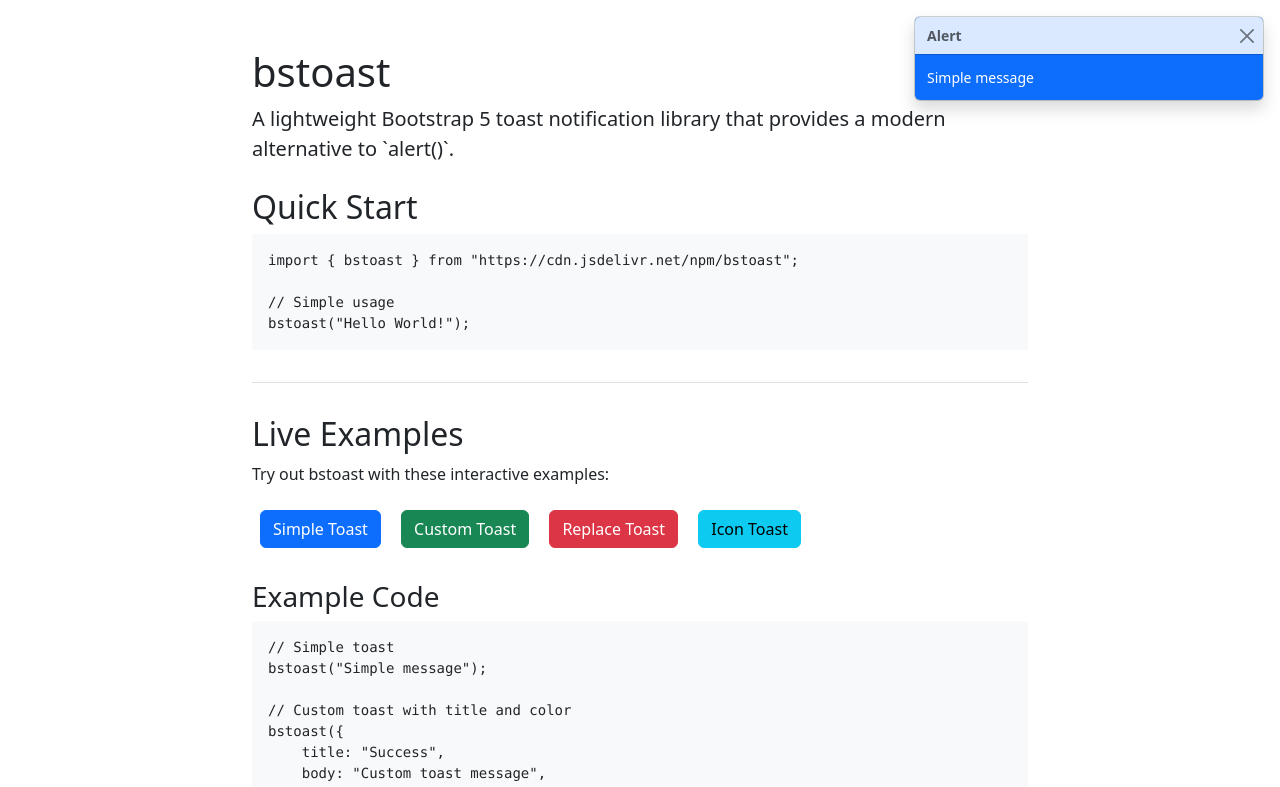
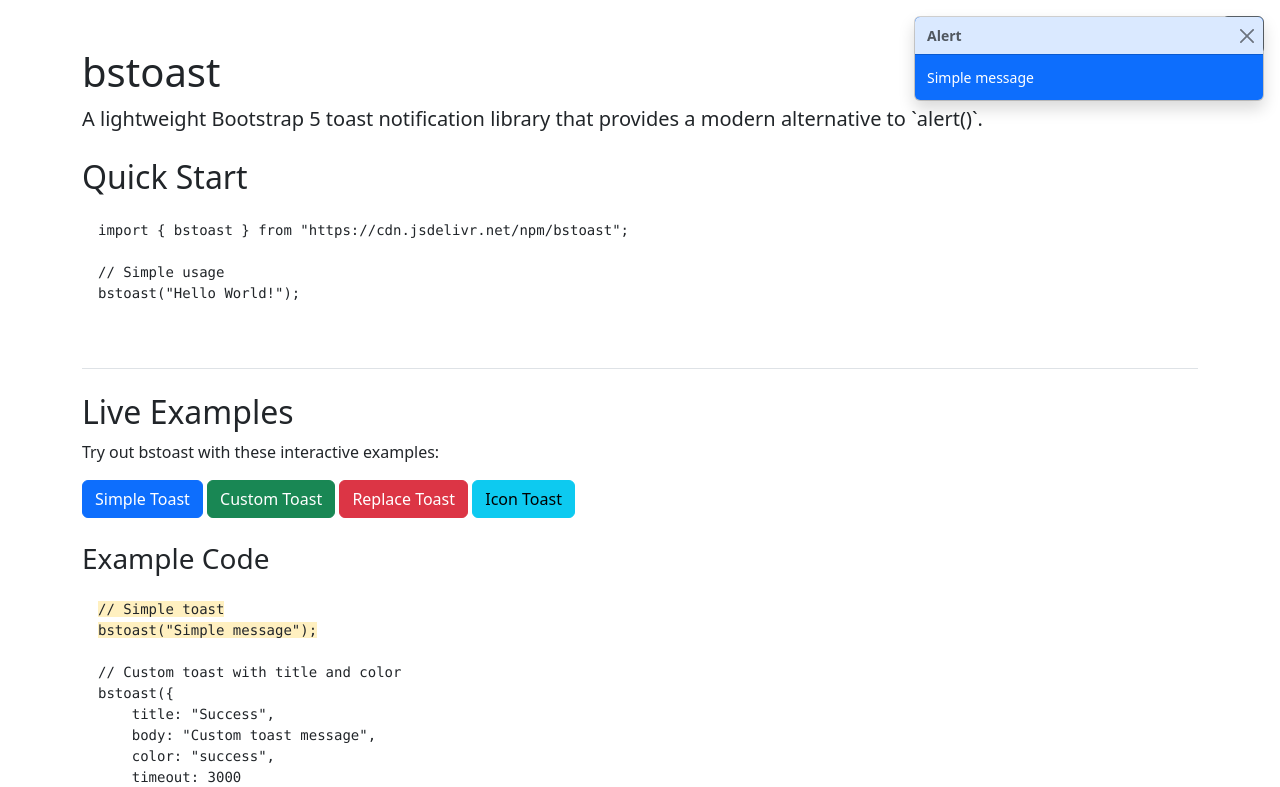
Before and after one commit to sanand0/bootstrap-alert, a website: page index.html in a window 1280 px wide. Both pictures are taken after a click on the button "Simple Toast". Shown: the top 787 px of the page. Drawn offline with nearby package versions, Linux system fonts and the light colour scheme.

Commit message:
ENH: Add code highlighting for live examples and dark mode toggle

```diff
--- a/index.html
+++ b/index.html
@@ -1,28 +1,29 @@
 <!DOCTYPE html>
-<html>
+<html data-bs-theme="light">
 <head>
     <title>bstoast - Bootstrap 5 Toast Notifications</title>
     <link href="https://cdn.jsdelivr.net/npm/bootstrap@5.3.0/dist/css/bootstrap.min.css" rel="stylesheet">
     <link href="https://cdn.jsdelivr.net/npm/bootstrap-icons@1.11.0/font/bootstrap-icons.css" rel="stylesheet">
     <style>
-        .container { max-width: 800px; }
-        .btn { margin: 0.5rem; }
-        pre { background: #f8f9fa; padding: 1rem; border-radius: 0.25rem; }
-        .example-section { margin-top: 2rem; padding-top: 2rem; border-top: 1px solid #dee2e6; }
+        #themeToggle { position: fixed; top: 1rem; right: 1rem; }
     </style>
 </head>
 <body>
+    <button id="themeToggle" class="btn btn-outline-secondary">
+        <i class="bi bi-moon-fill"></i>
+    </button>
+
     <div class="container mt-5">
         <h1>bstoast</h1>
         <p class="lead">A lightweight Bootstrap 5 toast notification library that provides a modern alternative to `alert()`.</p>
 
         <h2 class="mt-4">Quick Start</h2>
-        <pre><code>import { bstoast } from "https://cdn.jsdelivr.net/npm/bstoast";
+        <pre class="p-3 rounded"><code>import { bstoast } from "https://cdn.jsdelivr.net/npm/bstoast";
 
 // Simple usage
 bstoast("Hello World!");</code></pre>
 
-        <div class="example-section">
+        <div class="mt-5 pt-4 border-top">
             <h2>Live Examples</h2>
             <p>Try out bstoast with these interactive examples:</p>
 
@@ -34,7 +35,7 @@
             </div>
 
             <h3>Example Code</h3>
-            <pre><code>// Simple toast
+            <pre class="p-3 rounded"><code id="codeExample">// Simple toast
 bstoast("Simple message");
 
 // Custom toast with title and color
@@ -62,7 +63,7 @@
 });</code></pre>
         </div>
 
-        <div class="example-section">
+        <div class="mt-5 pt-4 border-top">
             <h2>Documentation</h2>
             <p>For full documentation, visit our <a href="https://github.com/prudhvi1709/bstoast">GitHub repository</a>.</p>
         </div>
@@ -72,8 +73,41 @@
     <script type="module">
         import { bstoast } from './script.js';
 
+        // Theme toggle functionality
+        const themeToggle = document.getElementById('themeToggle');
+        const html = document.documentElement;
+        const icon = themeToggle.querySelector('i');
+        const codeExample = document.getElementById('codeExample');
+
+        function highlightCode(startLine, endLine) {
+            const lines = codeExample.innerHTML.split('\n');
+            const highlightedLines = lines.map((line, index) => {
+                if (index >= startLine && index <= endLine) {
+                    return `<span class="bg-warning bg-opacity-25">${line}</span>`;
+                }
+                return line;
+            });
+            codeExample.innerHTML = highlightedLines.join('\n');
+        }
+
+        function updateThemeIcon() {
+            const isDark = html.getAttribute('data-bs-theme') === 'dark';
+            icon.className = isDark ? 'bi bi-sun-fill' : 'bi bi-moon-fill';
+        }
+
+        themeToggle.addEventListener('click', () => {
+            const currentTheme = html.getAttribute('data-bs-theme');
+            const newTheme = currentTheme === 'dark' ? 'light' : 'dark';
+            html.setAttribute('data-bs-theme', newTheme);
+            updateThemeIcon();
+        });
+
+        // Initialize theme icon
+        updateThemeIcon();
+
         document.getElementById('simpleToast').addEventListener('click', () => {
             bstoast("Simple message");
+            highlightCode(0, 1);
         });
 
         document.getElementById('customToast').addEventListener('click', () => {
@@ -83,6 +117,7 @@
                 color: "success",
                 timeout: 3000
             });
+            highlightCode(3, 9);
         });
 
         document.getElementById('replaceToast').addEventListener('click', () => {
@@ -92,6 +127,7 @@
                 color: "warning",
                 append: false
             });
+            highlightCode(11, 17);
         });
 
         document.getElementById('iconToast').addEventListener('click', () => {
@@ -101,6 +137,7 @@
                 color: "info",
                 icon: "info-circle"
             });
+            highlightCode(18, 25);
         });
     </script>
 </body>
```
